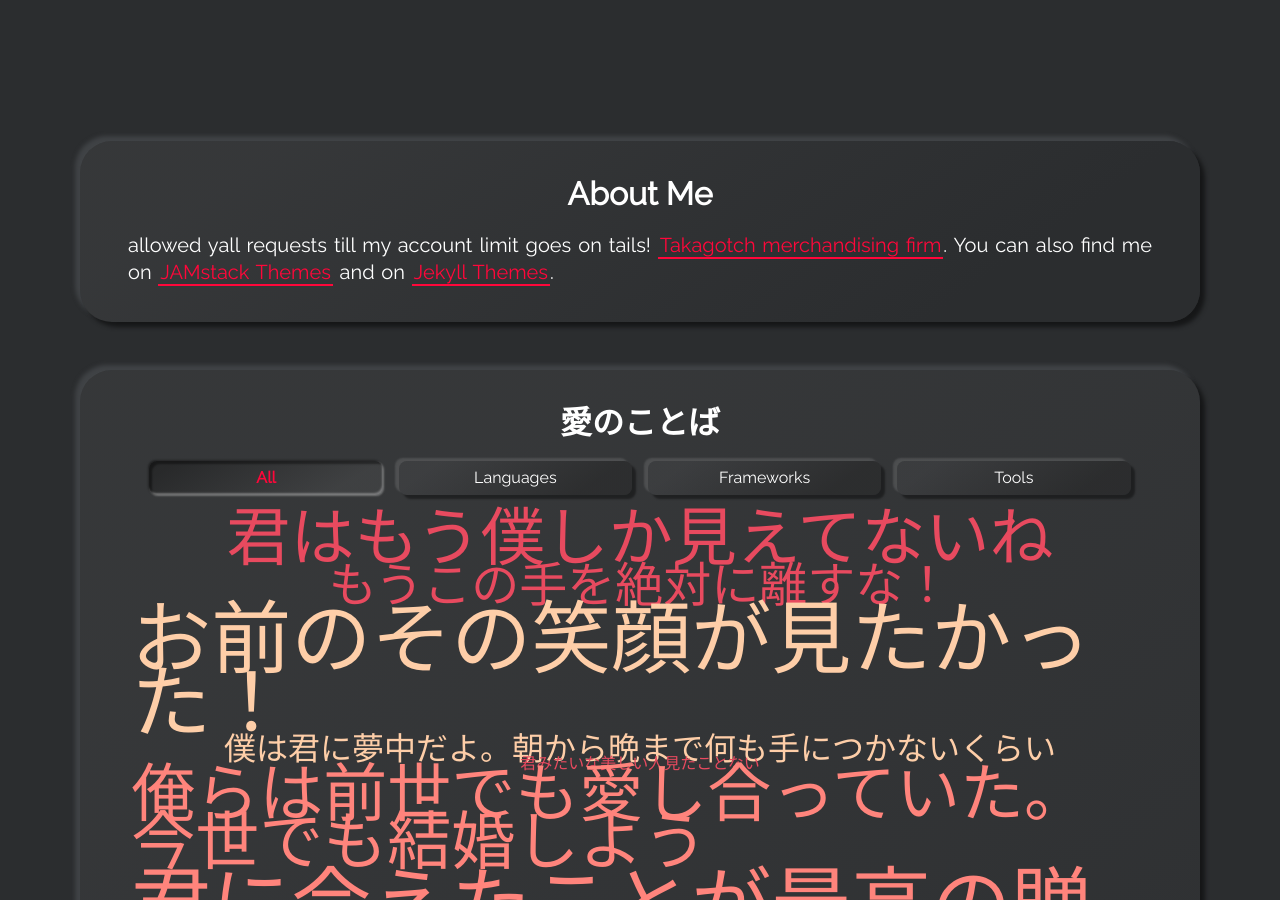
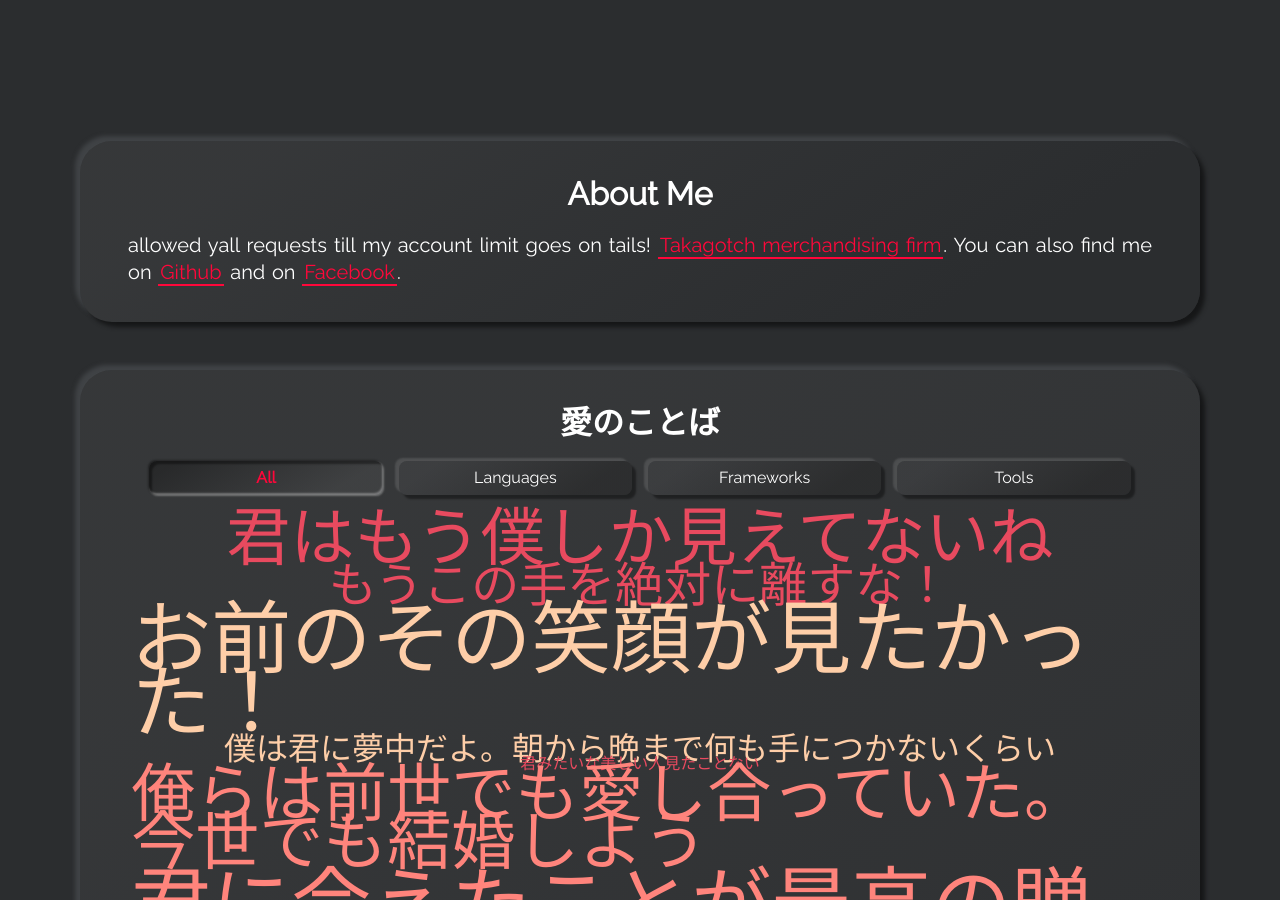
Before and after one commit to takagotch/o2830, a Jekyll site: the page built from index.html, in a window 1280 px wide and 900 px high, scrolled down 919 px. Built offline with Jekyll 4.4.1, drawn with Linux system fonts in a browser that asks for light colours.

Commit message:
Update _config.yml

```diff
--- a/_config.yml
+++ b/_config.yml
@@ -35,7 +35,7 @@ show_aboutme_card: true
 # about_me_title: The will be displayed as the title in the About Me section
 about_me_title: About Me
 # about_me_description: This will be displayed under the title.
-about_me_description: allowed yall requests till my account limit goes on tails! <a class="highlight-link" href="https://github.com/longpdo/neumorphism" target="_blank" rel="noreferrer"> Takagotch merchandising firm </a>. You can also find me on <a class="highlight-link" href="https://jamstackthemes.dev/theme/jekyll-neumorphism/" target="_blank" rel="noreferrer">JAMstack Themes</a> and on <a class="highlight-link" href="https://jekyll-themes.com/neumorphism/" target="_blank" rel="noreferrer">Jekyll Themes</a>.
+about_me_description: allowed yall requests till my account limit goes on tails! <a class="highlight-link" href="https://tkvtv.com" target="_blank" rel="noreferrer"> Takagotch merchandising firm </a>. You can also find me on <a class="highlight-link" href="https://github.com/takagotch" target="_blank" rel="noreferrer">Github</a> and on <a class="highlight-link" href="https://facebook.com/tkgcci" target="_blank" rel="noreferrer">Facebook</a>.
 
 # SKILLS SECTION
 # show_skills_card:
```
